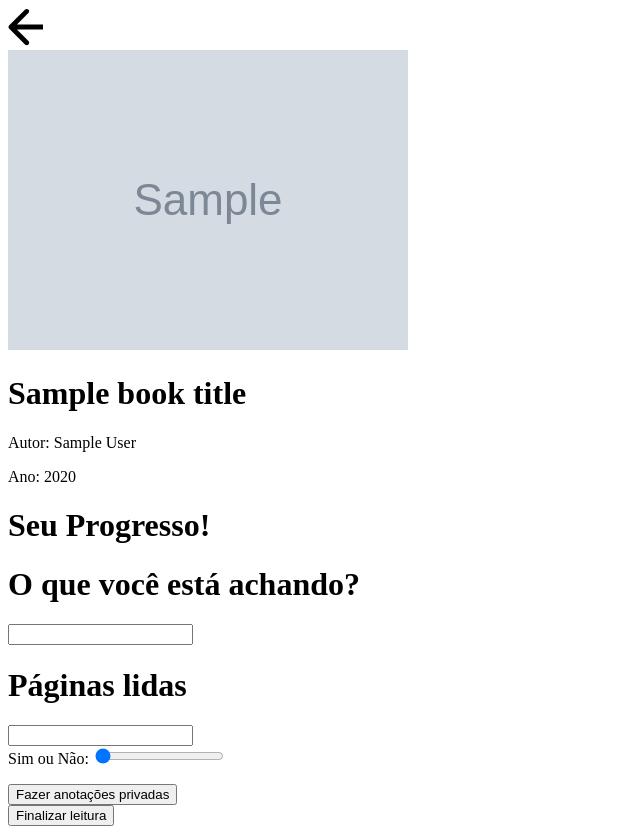
After one commit to pinhonaner/literallis, a Django app: template home/templates/home/pages/update-reading.html in a window 1280 px wide. The commit adds this page. Shown: the whole page, without its empty margins (0-640 px from the left). Run offline with Django 4.2, Linux system fonts and the light colour scheme; the template is opened without the code that fills it: most values are stand-ins (such as "Sample title", 1, 10 or a date in 2020); grey boxes marked "Sample" are stand-in pictures; some libraries are stand-ins or nearby versions.

Commit message:
adding update-reading page

```diff
--- a/home/templates/home/pages/resenha.html
+++ b/home/templates/home/pages/resenha.html
@@ -53,7 +53,7 @@
 
         <div>
             <h1>Escreva sua resenha</h1>
-            <input type="">
+            <input type="text">
         </div>
     </main>
 
--- /dev/null
+++ b/home/templates/home/pages/update-reading.html
@@ -0,0 +1,58 @@
+{% load static %}
+<!DOCTYPE html>
+<html lang="pt-BR">
+
+{% include 'review/partials/head.html'  %}
+
+<body>
+    {% include 'review/partials/header.html' %}
+
+    <!-- Esse é o conteúdo da página 'resenha'. -->
+
+    <img class="arrow_1" src='{% static "/home/img/arrow_1.svg" %}' alt="">
+
+    <main>
+        <img src="{{book_image}}" alt="">
+        <!-- seção dedicada à avaliação do livro-->
+        <div>
+            <h1>{{book_title}}</h1>
+            <p>Autor: {{book_author}}</p>
+            <p>Ano: {{book_year}}</p>
+        </div>
+
+        <div>
+            <h1>Seu Progresso!</h1>
+            <!-- demonstrar com js ou backend a porcentagem do progresso e o número de páginas lidas/totais -->
+            <div class="progress-bar" ></div>
+        </div>
+
+        <div>
+            <h1>O que você está achando?</h1>
+            <input type="text">
+        </div>
+
+        <div>
+            <h1>Páginas lidas</h1>
+            <input type="text">
+        </div>
+
+        <div>
+            <!-- slider dependente de js para confirmação de spoiler-->
+            <label for="slider">Sim ou Não:</label>
+            <input type="range" min="0" max="1" step="1" value="0" id="slider">
+            <p id="result"></p>
+        </div>
+
+        <div>
+            <button>Fazer anotações privadas</button>
+        </div>
+
+        <div>
+            <button>Finalizar leitura</button>
+        </div>
+    </main>
+
+    {% include 'review/partials/footer.html' %}
+</body>
+
+</html>
```
